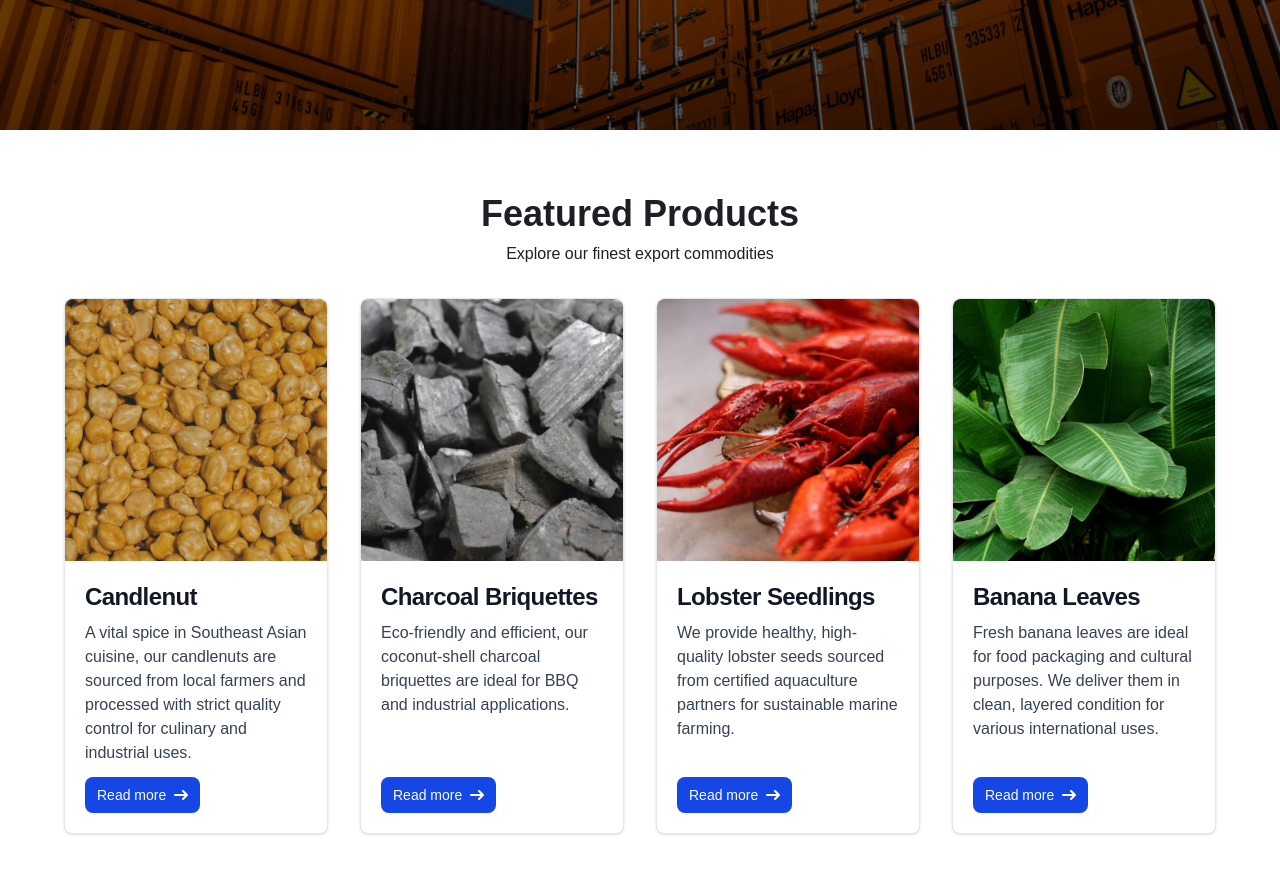
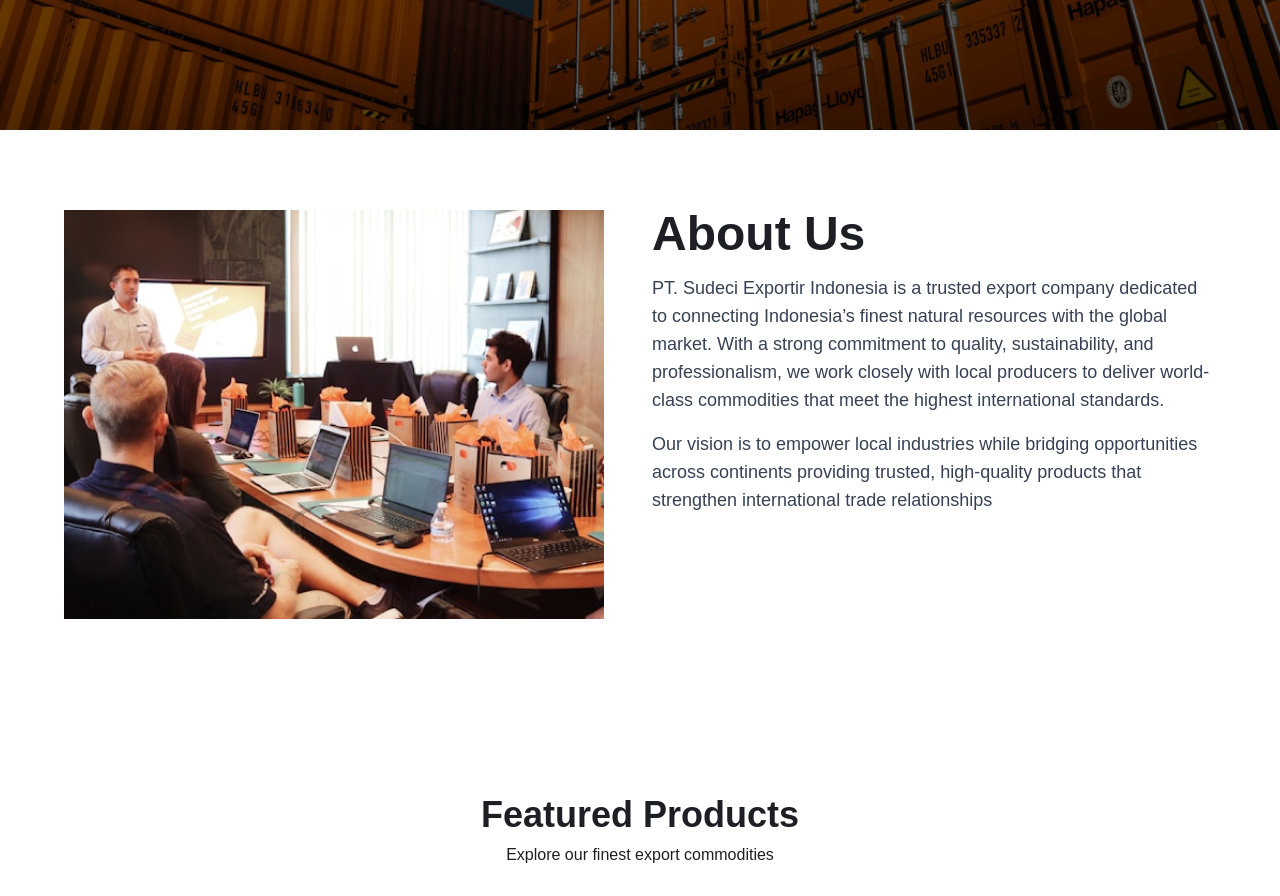
Before and after one commit to ganimalqudhaifi/freelance-sudeci-exportir-indonesia, a Next.js app: page / in a window 1280 px wide. Shown: the part 460-1356 px from the top of the page. Built offline with nearby package versions, Linux system fonts and the light colour scheme.

Commit message:
Add about section

```diff
--- a/src/app/page.tsx
+++ b/src/app/page.tsx
@@ -1,10 +1,12 @@
 import HeroHeader from "@/components/hero-header";
 import ProductSection from "./product-section";
+import AboutSection from "@/components/about-section";
 
 export default function Home() {
   return (
     <>
       <HeroHeader />
+      <AboutSection />
       <ProductSection />
     </>
   );
--- /dev/null
+++ b/src/components/about-section.tsx
@@ -0,0 +1,27 @@
+import CustomImage from "./custom-image";
+
+export default function AboutSection() {
+  return (
+    <section
+      id="about"
+      className="flex flex-col md:flex-row p-8 md:p-16 md:py-20 space-x-12 space-y-8 text-center md:text-left"
+    >
+      <CustomImage alt="" src="/discussion.png" width="540" height="409" />
+      <div>
+        <h2 className="font-bold text-5xl">About Us</h2>
+        <p className="mt-4 text-lg text-gray-700">
+          PT. Sudeci Exportir Indonesia is a trusted export company dedicated to
+          connecting Indonesia’s finest natural resources with the global
+          market. With a strong commitment to quality, sustainability, and
+          professionalism, we work closely with local producers to deliver
+          world-class commodities that meet the highest international standards.
+        </p>
+        <p className="mt-4 text-lg text-gray-700">
+          Our vision is to empower local industries while bridging opportunities
+          across continents providing trusted, high-quality products that
+          strengthen international trade relationships
+        </p>
+      </div>
+    </section>
+  );
+}
```
Also changed, not shown: public/discussion.png (added).
